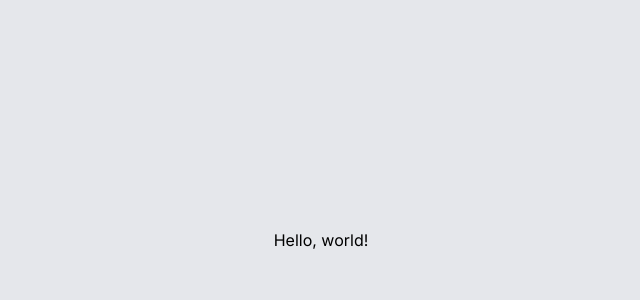
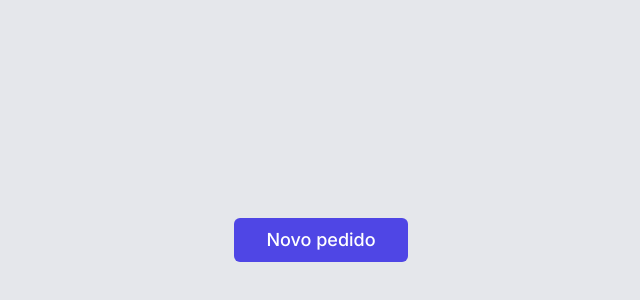
Before and after one commit to FelipeBelloDultra/easy-order-frontend, a React (Vite) app: page / in a window 1280 px wide. Shown: the part 22-322 px from the top of the page, without its empty margins (319-959 px from the left). Built offline with nearby package versions, Linux system fonts and the light colour scheme.

Commit message:
feat(components/button): finish style

```diff
--- a/src/App.tsx
+++ b/src/App.tsx
@@ -3,7 +3,7 @@ import { Button } from "~/components/core";
 function App() {
   return (
     <div className="flex items-center justify-center h-[500px] m-3">
-      <Button>Hello, world!</Button>
+      <Button onClick={console.log}>Novo pedido</Button>
     </div>
   );
 }
--- a/src/components/core/Button/Button.tsx
+++ b/src/components/core/Button/Button.tsx
@@ -3,24 +3,24 @@ import { ComponentProps } from "react";
 import S from "./style.module.css";
 
 type ButtonProps = ComponentProps<"button"> & {
-  variant?: "primary" | "secondary";
-  status?: "success" | "disabled";
+  variant?: "primary";
+  size?: "small" | "medium" | "large";
   disabled?: boolean;
 };
 
 function Button({
   variant = "primary",
-  status = "success",
   type = "button",
+  size = "large",
   disabled = false,
   children,
   ...rest
 }: ButtonProps) {
   return (
     <button
+      data-variant={variant}
+      data-size={size}
       data-disabled={disabled}
-      data-status={status}
-      data-variant={variant}
       type={type}
       {...rest}
       className={S.button}
--- a/src/components/core/Button/style.module.css
+++ b/src/components/core/Button/style.module.css
@@ -1,20 +1,25 @@
 .button {
-  @apply w-full cursor-pointer;
+  @apply cursor-pointer rounded-md transition-opacity;
 }
 
-/*
-  Variant control
-*/
-.button[data-variant="primary"] {
-  @apply h-11 w-full;
+.button:hover {
+  @apply opacity-80;
 }
 
-/*
-  Status control
-*/
-.button[data-status="success"] {
-  /* @apply; */
+.button[data-variant="primary"] {
+  @apply bg-indigo-600 font-medium text-white;
 }
-.button[data-status="disabled"] {
-  @apply cursor-not-allowed opacity-70;
+
+.button[data-disabled="true"] {
+  @apply opacity-60 pointer-events-none;
 }
+
+.button[data-size="small"] {
+  @apply text-sm px-4 h-7;
+}
+.button[data-size="medium"] {
+  @apply text-base px-6 h-9;
+}
+.button[data-size="large"] {
+  @apply text-lg px-8 h-11;
+}
```
